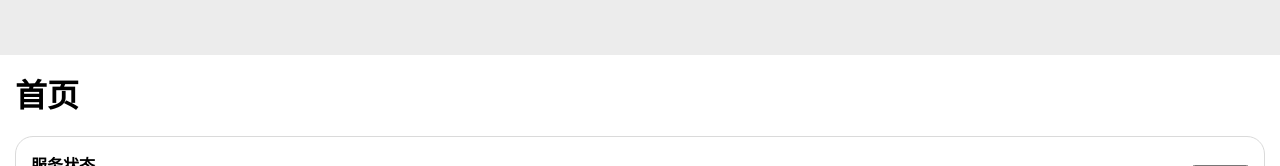
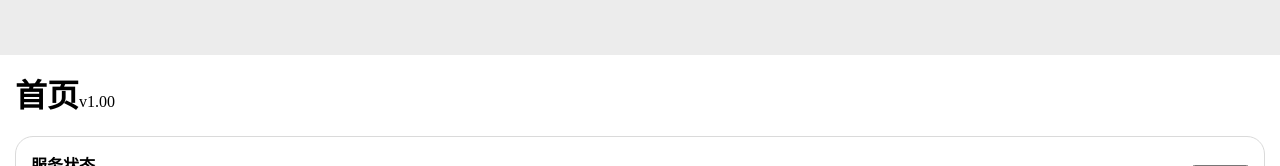
Before and after one commit to TacKana/DogLibrary, a Vue app: page /#/home in a window 1280 px wide. Shown: the part 745-911 px from the top of the page. Built offline with nearby package versions, Linux system fonts and the light colour scheme.

Commit message:
在首页添加版本号显示

```diff
--- a/src/renderer/src/pages/home.vue
+++ b/src/renderer/src/pages/home.vue
@@ -79,7 +79,11 @@ async function copyConfig(): Promise<MessageHandler> {
 
 <template>
   <div class="home">
-    <h1>首页</h1>
+    <div class="title">
+      <h1>首页</h1>
+      <p>v1.00</p>
+    </div>
+
     <div class="serviceStatus">
       <div class="left">
         <p>服务状态</p>
@@ -109,6 +113,10 @@ async function copyConfig(): Promise<MessageHandler> {
   // height: 100%;
   display: flex;
   flex-direction: column;
+  .title {
+    display: flex;
+    align-items: baseline;
+  }
 
   @mixin serviceStatus {
     padding: 15px;
```
